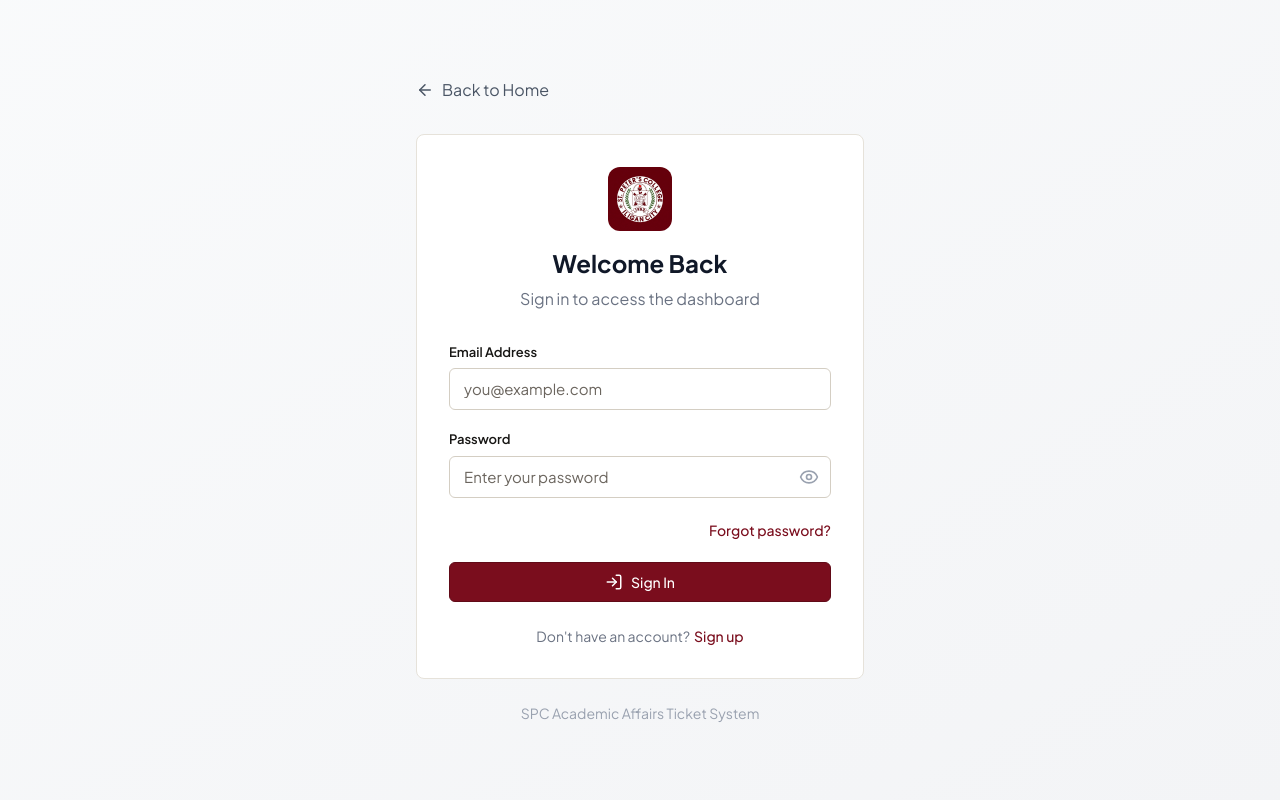
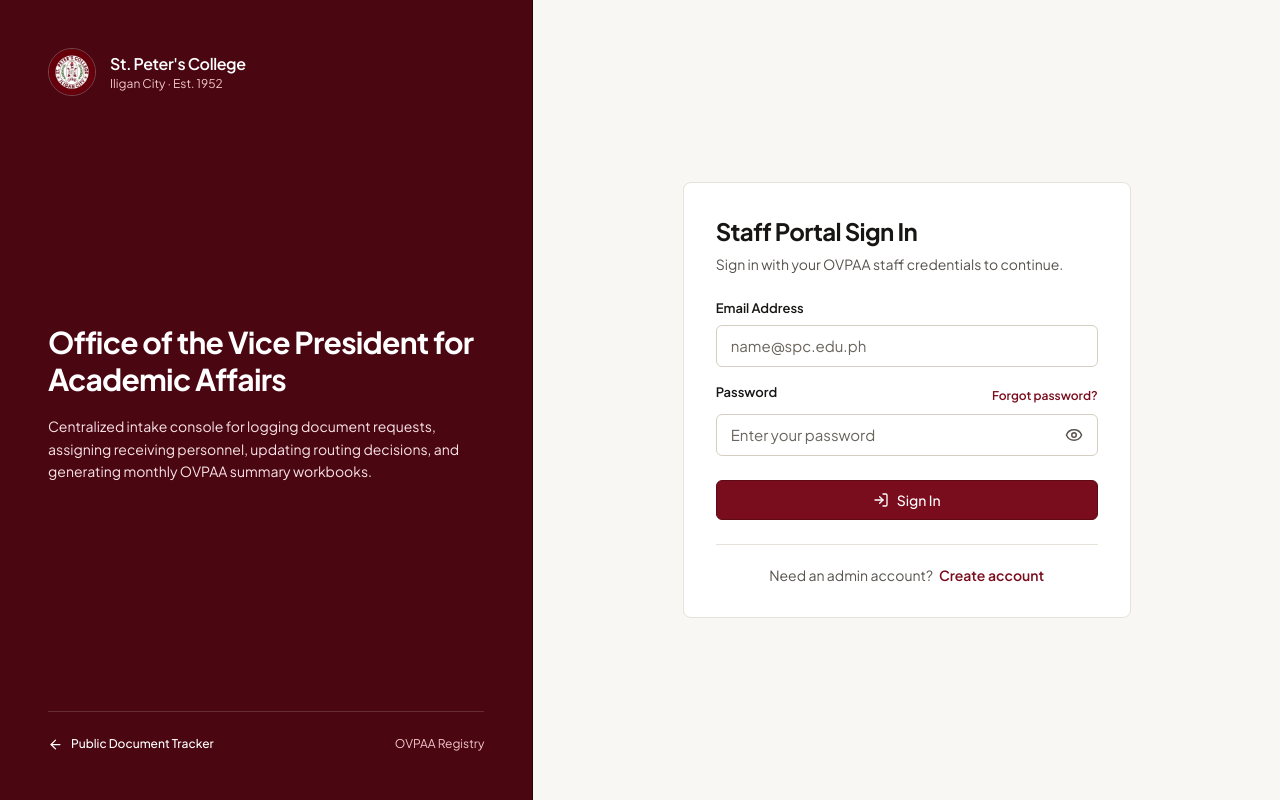
Before and after one commit to KarlCabasagan/spc-academic-affairs-ticket-system, a React (Vite) app: page /login in a window 1280 px wide. Built offline with nearby package versions, Linux system fonts and the light colour scheme.

Commit message:
style(auth): redesign Login with asymmetric SPC institutional split layout

```diff
--- a/src/pages/auth/Login.jsx
+++ b/src/pages/auth/Login.jsx
@@ -8,6 +8,7 @@ import {
   UserPlus,
   ArrowLeft,
   KeyRound,
+  AlertCircle,
 } from "lucide-react";
 import toast from "react-hot-toast";
 
@@ -81,62 +82,106 @@ const Login = () => {
   const getTitle = () => {
     switch (mode) {
       case "signup":
-        return "Create Account";
+        return "Create Staff Account";
       case "forgot":
         return "Reset Password";
       default:
-        return "Welcome Back";
+        return "Staff Portal Sign In";
     }
   };
 
   const getSubtitle = () => {
     switch (mode) {
       case "signup":
-        return "Register to manage tickets";
+        return "Register an Academic Affairs staff profile to log and route tickets.";
       case "forgot":
-        return "Enter your email to receive a reset link";
+        return "Enter your institutional email address to receive a recovery link.";
       default:
-        return "Sign in to access the dashboard";
+        return "Sign in with your OVPAA staff credentials to continue.";
     }
   };
 
   return (
-    <div className="min-h-screen flex items-center justify-center bg-linear-to-br from-gray-50 to-gray-100 p-4">
-      <div className="w-full max-w-md">
-        {/* Back to Home */}
+    <div className="min-h-[100dvh] grid lg:grid-cols-12 bg-canvas text-ink">
+      {/* Left Institutional Panel */}
+      <aside className="hidden lg:flex lg:col-span-5 bg-maroon-900 text-white flex-col justify-between p-10 xl:p-12 border-r border-maroon-950">
+        <div className="flex items-center gap-3.5">
+          <img
+            src="/icon-192.png"
+            alt="St. Peter's College 1952 Crest"
+            className="w-12 h-12 rounded-full object-cover border border-white/25 shrink-0"
+          />
+          <div>
+            <p className="font-semibold text-base tracking-tight">
+              St. Peter&apos;s College
+            </p>
+            <p className="text-xs text-maroon-200">Iligan City · Est. 1952</p>
+          </div>
+        </div>
+
+        <div className="space-y-4 max-w-md">
+          <h2 className="text-3xl font-bold tracking-tight leading-tight text-white">
+            Office of the Vice President for Academic Affairs
+          </h2>
+          <p className="text-sm text-maroon-100 leading-relaxed prose-measure">
+            Centralized intake console for logging document requests, assigning
+            receiving personnel, updating routing decisions, and generating
+            monthly OVPAA summary workbooks.
+          </p>
+        </div>
+
+        <div className="pt-6 border-t border-white/15 flex items-center justify-between text-xs text-maroon-200">
           <Link
             to="/"
-          className="inline-flex items-center gap-2 text-gray-600 hover:text-maroon-700 mb-8 transition-colors"
+            className="inline-flex items-center gap-2 text-white hover:text-maroon-100 font-medium transition-colors"
           >
-          <ArrowLeft size={18} />
-          <span>Back to Home</span>
+            <ArrowLeft size={15} />
+            <span>Public Document Tracker</span>
           </Link>
+          <span>OVPAA Registry</span>
+        </div>
+      </aside>
 
-        {/* Card */}
-        <div className="card p-8 animate-slideUp">
-          {/* Header */}
-          <div className="text-center mb-8">
+      {/* Right Auth Form Column */}
+      <main className="lg:col-span-7 flex flex-col justify-center px-4 py-10 sm:px-8">
+        <div className="w-full max-w-md mx-auto space-y-6">
+          {/* Mobile Back + Crest */}
+          <div className="flex items-center justify-between lg:hidden">
+            <Link
+              to="/"
+              className="inline-flex items-center gap-2 text-sm font-medium text-ink-muted hover:text-maroon-700"
+            >
+              <ArrowLeft size={16} />
+              <span>Document Tracker</span>
+            </Link>
             <img
               src="/icon-192.png"
-              alt="SPC Logo"
-              className="w-16 h-16 rounded-2xl mx-auto mb-4 object-cover"
+              alt="SPC Crest"
+              className="w-9 h-9 rounded-full object-cover border border-border"
             />
-            <h1 className="text-2xl font-bold text-gray-900">{getTitle()}</h1>
-            <p className="text-gray-500 mt-2">{getSubtitle()}</p>
           </div>
 
-          {/* Disabled Account Notice */}
+          <div className="card p-6 sm:p-8 animate-fadeIn">
+            <div className="mb-6">
+              <h1 className="text-2xl font-bold text-ink tracking-tight">
+                {getTitle()}
+              </h1>
+              <p className="text-sm text-ink-muted mt-1.5 leading-relaxed">
+                {getSubtitle()}
+              </p>
+            </div>
+
             {disabledNotice && (
               <div
                 role="alert"
-              className="mb-5 p-3.5 rounded-xl bg-red-50 border border-red-200 text-sm text-red-700"
+                className="mb-5 p-3.5 rounded-md bg-[#fdf1f1] border border-[#f4c5c5] text-sm text-[#991b1b] flex items-start gap-2.5"
               >
-              {disabledNotice}
+                <AlertCircle size={17} className="shrink-0 mt-0.5" />
+                <span>{disabledNotice}</span>
               </div>
             )}
 
-          {/* Form */}
-          <form onSubmit={handleSubmit} className="space-y-5">
+            <form onSubmit={handleSubmit} className="space-y-4">
               {mode === "signup" && (
                 <div>
                   <label htmlFor="fullName" className="label">
@@ -164,16 +209,27 @@ const Login = () => {
                   value={email}
                   onChange={(e) => setEmail(e.target.value)}
                   className="input"
-                placeholder="you@example.com"
+                  placeholder="name@spc.edu.ph"
                   required
                 />
               </div>
 
               {mode !== "forgot" && (
                 <div>
-                <label htmlFor="password" className="label">
+                  <div className="flex items-center justify-between mb-1.5">
+                    <label htmlFor="password" className="label mb-0">
                       Password
                     </label>
+                    {mode === "login" && (
+                      <button
+                        type="button"
+                        onClick={() => setMode("forgot")}
+                        className="text-xs text-maroon-700 hover:text-maroon-800 font-semibold cursor-pointer"
+                      >
+                        Forgot password?
+                      </button>
+                    )}
+                  </div>
                   <div className="relative">
                     <input
                       id="password"
@@ -187,81 +243,68 @@ const Login = () => {
                     />
                     <button
                       type="button"
-                    onClick={() => setShowPassword(!showPassword)}
-                    className="absolute right-3 top-1/2 -translate-y-1/2 text-gray-400 hover:text-gray-600"
+                      onClick={() => setShowPassword((prev) => !prev)}
+                      aria-label={showPassword ? "Hide password" : "Show password"}
+                      className="icon-btn absolute right-0.5 top-1/2 -translate-y-1/2"
                     >
-                    {showPassword ? <EyeOff size={20} /> : <Eye size={20} />}
+                      {showPassword ? <EyeOff size={18} /> : <Eye size={18} />}
                     </button>
                   </div>
-              </div>
-            )}
-
-            {/* Forgot password link - only show on login */}
-            {mode === "login" && (
-              <div className="text-right">
-                <button
-                  type="button"
-                  onClick={() => setMode("forgot")}
-                  className="text-sm text-maroon-700 hover:text-maroon-800 font-medium"
-                >
-                  Forgot password?
-                </button>
                 </div>
               )}
 
               <button
                 type="submit"
                 disabled={loading}
-              className="btn-primary w-full"
+                className="btn-primary w-full mt-2"
               >
                 {loading ? (
-                <div className="w-5 h-5 border-2 border-white border-t-transparent rounded-full animate-spin" />
+                  <span>Please wait…</span>
                 ) : (
                   <>
-                  {mode === "login" && <LogIn size={18} />}
-                  {mode === "signup" && <UserPlus size={18} />}
-                  {mode === "forgot" && <KeyRound size={18} />}
+                    {mode === "login" && <LogIn size={16} />}
+                    {mode === "signup" && <UserPlus size={16} />}
+                    {mode === "forgot" && <KeyRound size={16} />}
+                    <span>
                       {mode === "login" && "Sign In"}
                       {mode === "signup" && "Create Account"}
                       {mode === "forgot" && "Send Reset Link"}
+                    </span>
                   </>
                 )}
               </button>
             </form>
 
-          {/* Toggle / Back links */}
-          <div className="mt-6 text-center space-y-2">
+            <div className="mt-6 pt-5 border-t border-border text-center">
               {mode === "forgot" ? (
                 <button
                   type="button"
                   onClick={() => setMode("login")}
-                className="text-maroon-700 hover:text-maroon-800 font-medium text-sm inline-flex items-center gap-1"
+                  className="text-maroon-700 hover:text-maroon-800 font-medium text-sm inline-flex items-center gap-1.5 cursor-pointer"
                 >
-                <ArrowLeft size={16} />
-                Back to Sign In
+                  <ArrowLeft size={15} />
+                  <span>Back to Sign In</span>
                 </button>
               ) : (
-              <p className="text-gray-500 text-sm">
+                <p className="text-ink-muted text-sm">
                   {mode === "login"
-                  ? "Don't have an account?"
-                  : "Already have an account?"}
+                    ? "Need an admin account?"
+                    : "Already registered?"}
                   <button
                     type="button"
-                  onClick={() => setMode(mode === "login" ? "signup" : "login")}
-                  className="text-maroon-700 hover:text-maroon-800 font-medium ml-1"
+                    onClick={() =>
+                      setMode(mode === "login" ? "signup" : "login")
+                    }
+                    className="text-maroon-700 hover:text-maroon-800 font-semibold ml-1.5 cursor-pointer"
                   >
-                  {mode === "login" ? "Sign up" : "Sign in"}
+                    {mode === "login" ? "Create account" : "Sign in"}
                   </button>
                 </p>
               )}
             </div>
           </div>
-
-        {/* Footer */}
-        <p className="text-center text-gray-400 text-sm mt-6">
-          SPC Academic Affairs Ticket System
-        </p>
         </div>
+      </main>
     </div>
   );
 };
```
Lines whose indentation alone changed are shown as unchanged.
